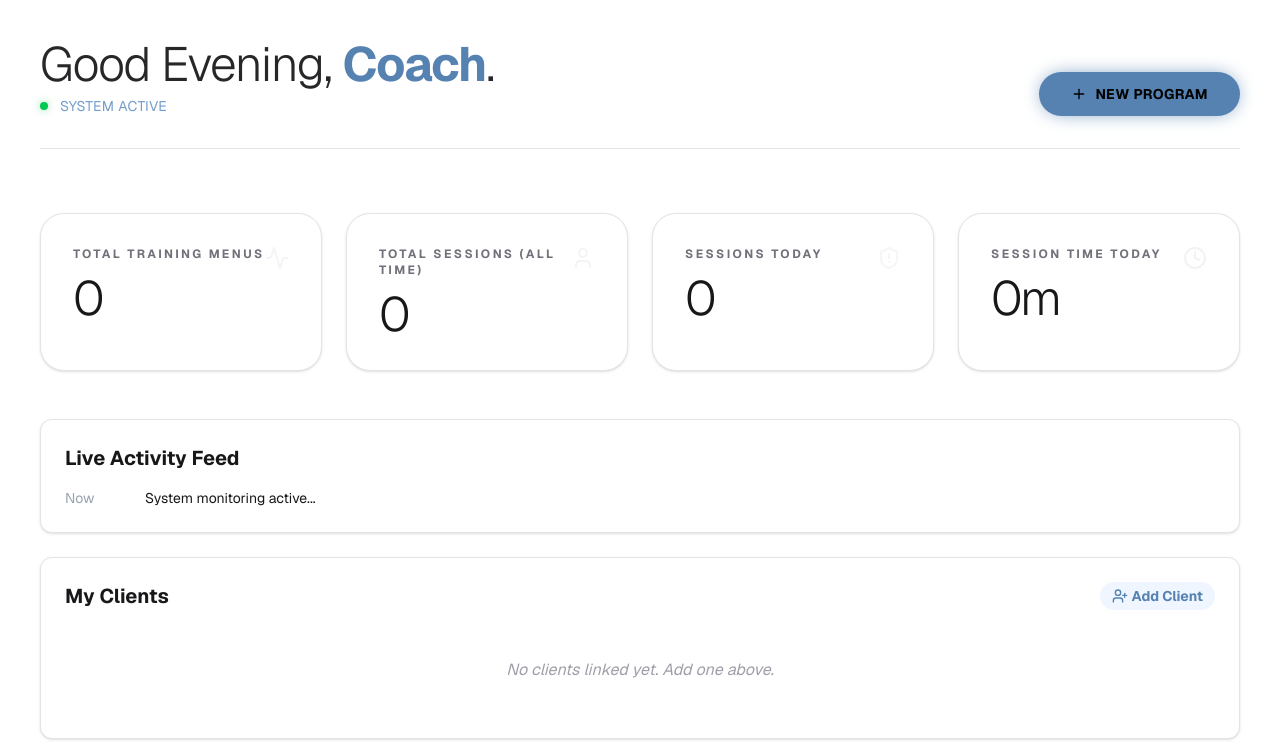
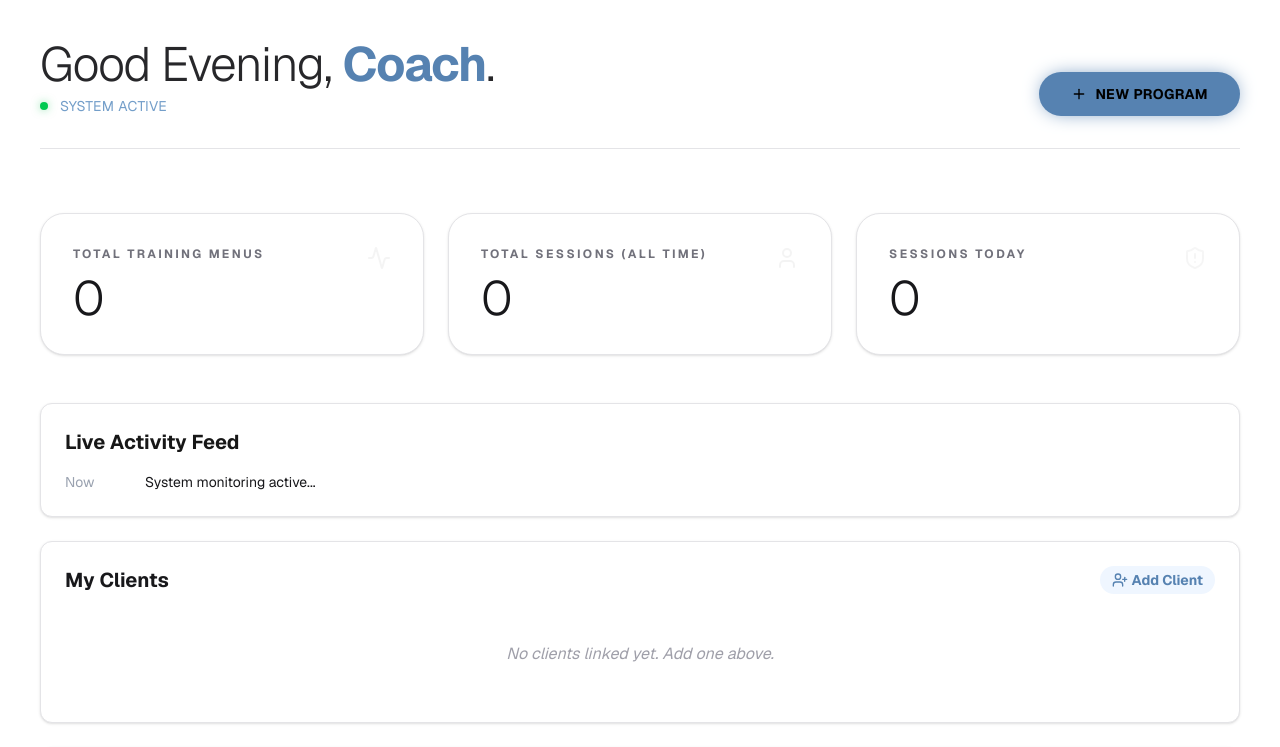
Before and after one commit to Hoirul23/straps-dev, a Next.js app: page /coach/dashboard in a window 1280 px wide. Shown: the top 747 px of the page. Built offline with nearby package versions, Linux system fonts and the light colour scheme.

Commit message:
Refactor: Remove Session Time Today statistic from Dashboard

```diff
--- a/app/coach/dashboard/page.tsx
+++ b/app/coach/dashboard/page.tsx
@@ -23,7 +23,7 @@
         totalMenus: 0,
         totalSessions: 0, // All time
         sessionsToday: 0,
-        sessionTimeToday: '0m',
+
         recentMenus: [] as any[],
         recentRecaps: [] as any[],
         linkedClients: [] as any[]
@@ -62,22 +62,10 @@
                 const today = new Date().toDateString();
                 const todaysRecaps = recaps.filter((r: any) => new Date(r.completed_at).toDateString() === today);
 
-                const timeTodayMinutes = todaysRecaps.reduce((acc: number, r: any) => {
-                    try {
-                        const summary = typeof r.summary === 'string' ? JSON.parse(r.summary) : r.summary;
-                        if (summary?.startTime && summary?.endTime) {
-                            const durationMs = new Date(summary.endTime).getTime() - new Date(summary.startTime).getTime();
-                            return acc + (durationMs / 1000 / 60);
-                        }
-                    } catch (e) { console.warn("Error parsing summary", e); }
-                    return acc;
-                }, 0);
-
                 setStats({
                     totalMenus: menus.length,
                     totalSessions: recaps.length,
                     sessionsToday: todaysRecaps.length,
-                    sessionTimeToday: `${Math.round(timeTodayMinutes)}m`,
                     recentMenus: menus.sort((a: any, b: any) => new Date(b.created_at).getTime() - new Date(a.created_at).getTime()).slice(0, 5),
                     recentRecaps: recaps.sort((a: any, b: any) => new Date(b.completed_at).getTime() - new Date(a.completed_at).getTime()).slice(0, 5),
                     linkedClients: Array.isArray(clients) ? clients : []
@@ -155,7 +143,7 @@
             </header>
 
             <motion.div
-                className="grid grid-cols-1 md:grid-cols-2 lg:grid-cols-4 gap-6"
+                className="grid grid-cols-1 md:grid-cols-2 lg:grid-cols-3 gap-6"
                 variants={container}
                 initial="hidden"
                 animate="show"
@@ -178,12 +166,7 @@
                     icon={<ShieldAlert className="text-green-400" />}
                     variant={item}
                 />
-                <StatsCard
-                    title="Session Time Today"
-                    value={stats.sessionTimeToday}
-                    icon={<Clock className="text-pink-400" />}
-                    variant={item}
-                />
+
             </motion.div>
 
              <motion.div
```
